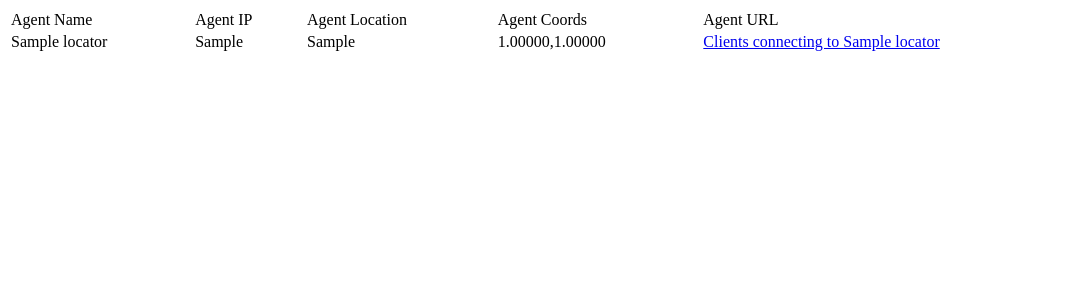
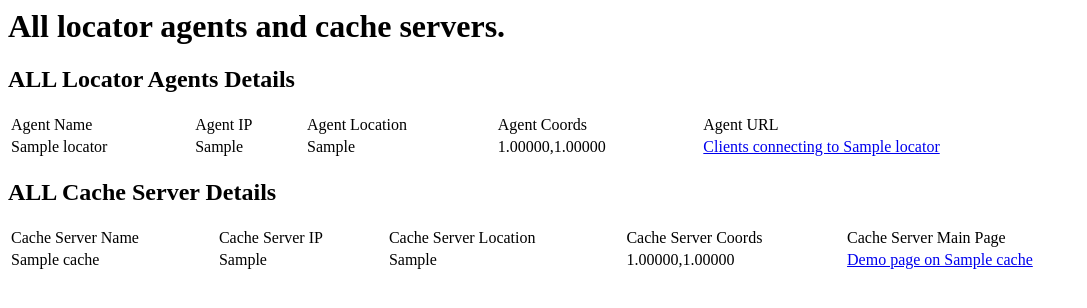
Before and after one commit to ephemeral2eternity/locator-manager, a Django app: page /query/ in a window 1280 px wide. Shown: the top 308 px of the page, without its empty margins (0-1087 px from the left). Run offline with Django 3.2, Linux system fonts and the light colour scheme; tables that the repository leaves empty hold one stand-in row (values such as "Sample post").

Commit message:
Add cache servers in map

```diff
--- a/mngLocator/list_agents.py
+++ b/mngLocator/list_agents.py
@@ -44,5 +44,5 @@ def list_agents(rg_name, prefix):
     return locators
 
 if __name__ == '__main__':
-    locators = list_agents("agens", "locator-")
+    locators = list_agents("cache", "cache-")
     print(locators)
--- a/mngLocator/models.py
+++ b/mngLocator/models.py
@@ -10,3 +10,13 @@ class Locator(models.Model):
 
 	def __str__(self):
 		return str(self.name)
+
+class Cache(models.Model):
+	name = models.CharField(max_length=200)
+	ip = models.CharField(max_length=200)
+	location = models.CharField(max_length=200)
+	longitude = models.DecimalField(max_digits=10, decimal_places=5)
+	latitude = models.DecimalField(max_digits=10, decimal_places=5)
+
+	def __str__(self):
+		return str(self.name)
--- /dev/null
+++ b/mngLocator/templates/mngLocator/all.html
@@ -0,0 +1,75 @@
+<style>
+header {
+    background-color:black;
+    color:white;
+    text-align:center;
+    padding:5px;
+}
+section {
+    width:350px;
+    float:left;
+    padding:10px;
+}
+footer {
+    background-color:black;
+    color:white;
+    clear:both;
+    text-align:center;
+    padding:5px;
+}
+</style>
+<body>
+<div id="header">
+<h1>All locator agents and cache servers.</h1>
+</div>
+<div id="section">
+<h2>ALL Locator Agents Details</h2>
+{% if locators %}
+<table style="width:90%">
+    <tr>
+	<td>Agent Name</td>
+	<td>Agent IP</td>
+	<td>Agent Location</td>
+	<td>Agent Coords</td>
+	<td>Agent URL</td>
+    </tr>
+    {% for item in locators %}
+    <tr>
+	<td> {{ item.name }} </td>
+	<td> {{ item.ip }} </td>
+	<td> {{ item.location }} </td>
+	<td> {{ item.latitude }},{{ item.longitude }} </td>
+	<td><a href="http://{{ item.ip }}/locator/"> Clients connecting to {{ item.name }} </a></td>
+    </tr>
+    {% endfor %}
+</table>
+{% else %}
+    <p>No locators initialized. Please run /init/ to initialize the locator agent table.</p>
+{% endif %}
+</div>
+<div id="section">
+<h2>ALL Cache Server Details</h2>
+{% if caches %}
+<table style="width:90%">
+    <tr>
+	<td>Cache Server Name</td>
+	<td>Cache Server IP</td>
+	<td>Cache Server Location</td>
+	<td>Cache Server Coords</td>
+	<td>Cache Server Main Page</td>
+    </tr>
+    {% for item in caches %}
+    <tr>
+	<td> {{ item.name }} </td>
+	<td> {{ item.ip }} </td>
+	<td> {{ item.location }} </td>
+	<td> {{ item.latitude }},{{ item.longitude }} </td>
+	<td><a href="http://{{ item.ip }}/">Demo page on {{ item.name }} </a></td>
+    </tr>
+    {% endfor %}
+</table>
+{% else %}
+    <p>No cache server initialized. Please run /init/ to initialize the locator agent table and cache server table.</p>
+{% endif %}
+</div>
+</body>
--- a/mngLocator/urls.py
+++ b/mngLocator/urls.py
@@ -3,7 +3,7 @@ from . import views
 
 urlpatterns = [
 	url(r'^$', views.index, name='index'),
-	url(r'^init/$', views.initLocators, name='init'),
-	url(r'^query/$', views.viewLocators, name='query'),
+	url(r'^init/$', views.init, name='init'),
+	url(r'^query/$', views.view, name='query'),
 	url(r'^getJsonData/$', views.getJsonData, name='getJsonData'),
 ]
--- a/mngLocator/views.py
+++ b/mngLocator/views.py
@@ -3,7 +3,7 @@ from django.shortcuts import render_to_response
 from django.http import HttpResponse, JsonResponse
 from django.template import RequestContext, loader
 from django.views.decorators.csrf import csrf_exempt, csrf_protect
-from .models import Locator
+from .models import Locator, Cache
 from .list_agents import *
 
 # Create your views here.
@@ -14,14 +14,26 @@ def index(request):
 	return HttpResponse(template.render({'locators':locators}, request))
 #	return render_to_response("mngLocator/index.html")
 
-def initLocators(request):
+def init(request):
 	Locator.objects.all().delete()
 	locators = list_agents("agens", "locator-")
 	for locator in locators:
 		new_locator = Locator(name=locator['name'], ip=locator['ip'], location=locator['location'], latitude=locator['latitude'], longitude=locator['longitude'])
 		new_locator.save()
 
-	return viewLocators(request)
+	Cache.objects.all().delete()
+	caches = list_agents("cache", "cache-")
+	for cache in caches:
+		new_cache = Cache(name=cache['name'], ip=cache['ip'], location=cache['location'], latitude=cache['latitude'], longitude=cache['longitude'])
+		new_cache.save()
+
+	return view(request)
+
+def view(request):
+	locators = Locator.objects.all()
+	caches = Cache.objects.all()
+	template = loader.get_template('mngLocator/all.html')
+	return HttpResponse(template.render({'locators':locators, 'caches':caches}, request))
 
 def viewLocators(request):
 	locators = Locator.objects.all()
@@ -29,13 +41,21 @@ def viewLocators(request):
 	return HttpResponse(template.render({'locators':locators}, request))
 
 def getJsonData(request):
+	data = {}
 	locators = Locator.objects.all()
 	locator_geo_json = []
 	for locator in locators:
 		cur_agent = {'name' : locator.name, 'lat' : locator.latitude, 'lon' : locator.longitude, 'ip' : locator.ip}
 		locator_geo_json.append(cur_agent)
-	data = {}
-	data['data'] = locator_geo_json
+	data['locator'] = locator_geo_json
+
+	caches = Cache.objects.all()
+	cache_geo_json = []
+	for cache in caches:
+		cur_cache = {'name' : cache.name, 'lat' : cache.latitude, 'lon' : cache.longitude, 'ip' : cache.ip}
+		cache_geo_json.append(cur_cache)
+	data['cache'] = cache_geo_json
+
 	rsp = JsonResponse(data, safe=False)
 	rsp["Access-Control-Allow-Origin"] = "*"
 	return rsp
```
Also changed, not shown: mngLocator/templates/mngLocator/index.html (+20 -4 lines).
